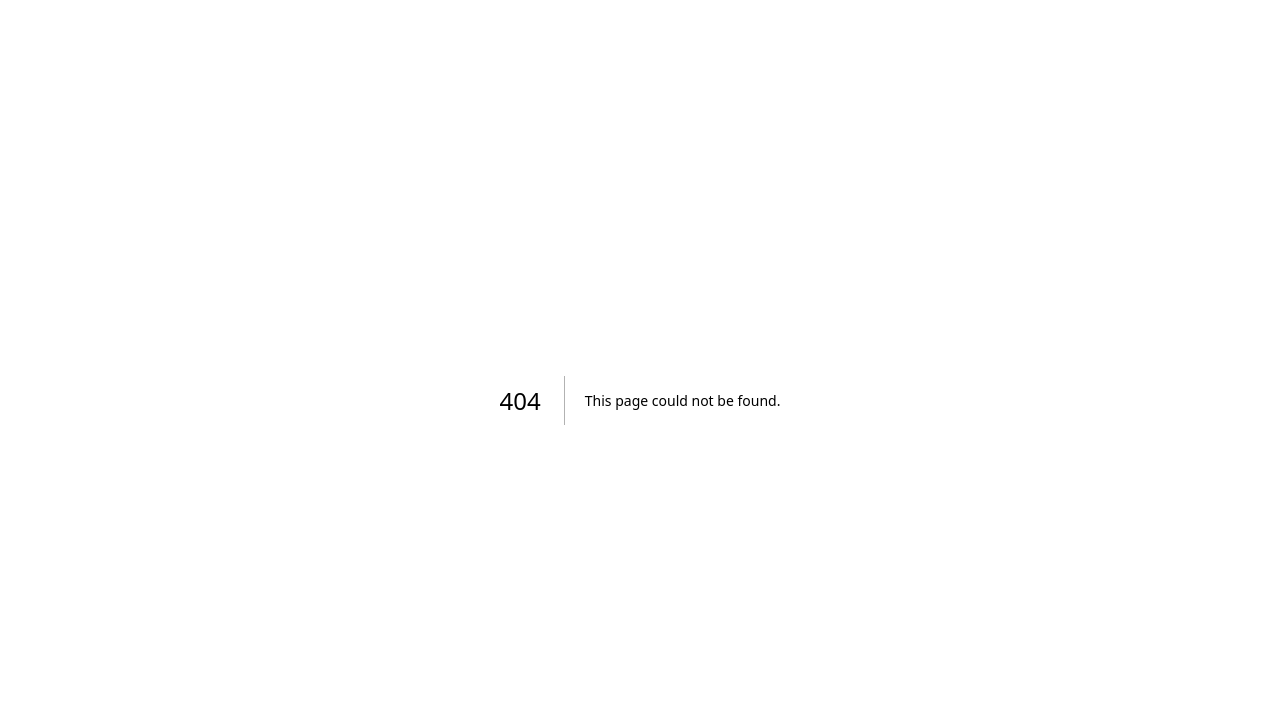
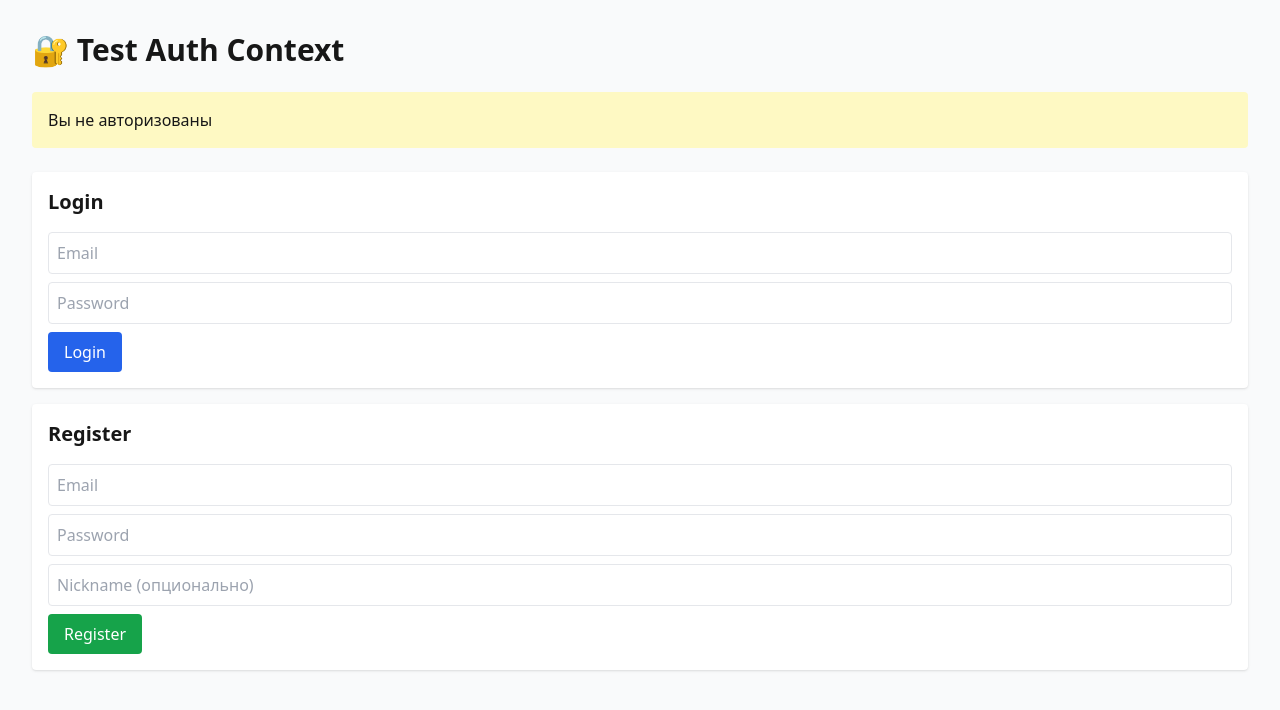
Before and after one commit to Rayleighsilv/svoikrug, a Next.js app in the folder web/: page /test-auth in a window 1280 px wide. Before the commit this address had no page. Shown: the top 710 px of the page. Built offline with nearby package versions, Linux system fonts and the light colour scheme; no server answers.

Commit message:
feat(web): add AuthContext, test API/auth pages, wrap app in AuthProvider

```diff
--- a/web/src/app/layout.tsx
+++ b/web/src/app/layout.tsx
@@ -1,6 +1,7 @@
 import type { Metadata } from "next";
 import localFont from "next/font/local";
 import "./globals.css";
+import { AuthProvider } from "@/contexts/AuthContext";
 
 const geistSans = localFont({
   src: "./fonts/GeistVF.woff",
@@ -14,8 +15,8 @@ const geistMono = localFont({
 });
 
 export const metadata: Metadata = {
-  title: "Create Next App",
-  description: "Generated by create next app",
+  title: "SvoiKrug - Квартирники",
+  description: "Социальная сеть для организации камерных встреч",
 };
 
 export default function RootLayout({
@@ -24,11 +25,11 @@ export default function RootLayout({
   children: React.ReactNode;
 }>) {
   return (
-    <html lang="en">
+    <html lang="ru">
       <body
-        className={`${geistSans.variable} ${geistMono.variable} antialiased`}
+        className={`${geistSans.variable} ${geistMono.variable} font-sans`}
       >
-        {children}
+        <AuthProvider>{children}</AuthProvider>
       </body>
     </html>
   );
--- /dev/null
+++ b/web/src/app/test-api/page.tsx
@@ -0,0 +1,89 @@
+'use client'
+
+import { useState } from 'react'
+import { api } from '@/lib/api'
+
+type ApiError = { status: number; code?: string; message: string }
+
+export default function TestApiPage() {
+  const [healthResult, setHealthResult] = useState<unknown>(null)
+  const [eventsResult, setEventsResult] = useState<unknown>(null)
+  const [error, setError] = useState<ApiError | null>(null)
+  const [loading, setLoading] = useState(false)
+
+  const testHealth = async () => {
+    setLoading(true)
+    setError(null)
+    try {
+      const data = await api.get('/health')
+      setHealthResult(data)
+    } catch (e) {
+      setError(e as ApiError)
+    } finally {
+      setLoading(false)
+    }
+  }
+
+  const testEvents = async () => {
+    setLoading(true)
+    setError(null)
+    try {
+      const data = await api.get('/events')
+      setEventsResult(data)
+    } catch (e) {
+      setError(e as ApiError)
+    } finally {
+      setLoading(false)
+    }
+  }
+
+  return (
+    <main className="min-h-screen p-8 bg-gray-50 text-gray-900">
+      <h1 className="text-3xl font-semibold mb-6">🧪 API Test Page</h1>
+
+      <div className="flex gap-3 mb-6">
+        <button
+          onClick={testHealth}
+          disabled={loading}
+          className="px-4 py-2 bg-blue-600 text-white rounded hover:bg-blue-700 disabled:opacity-50"
+        >
+          GET /health
+        </button>
+        <button
+          onClick={testEvents}
+          disabled={loading}
+          className="px-4 py-2 bg-green-600 text-white rounded hover:bg-green-700 disabled:opacity-50"
+        >
+          GET /events
+        </button>
+      </div>
+
+      {loading && <p className="mb-4 text-gray-600">Загрузка...</p>}
+
+      {error && (
+        <div className="mb-4 p-4 bg-red-100 text-red-900 rounded">
+          <strong>Ошибка:</strong> {error.status} — {error.message}
+          {error.code && <span> (код: {error.code})</span>}
+        </div>
+      )}
+
+      {healthResult !== null && (
+        <div className="mb-4 p-4 bg-white rounded shadow">
+          <h2 className="font-semibold mb-2">/health:</h2>
+          <pre className="text-sm text-gray-800 overflow-auto">
+            {JSON.stringify(healthResult, null, 2)}
+          </pre>
+        </div>
+      )}
+
+      {eventsResult !== null && (
+        <div className="p-4 bg-white rounded shadow">
+          <h2 className="font-semibold mb-2">/events:</h2>
+          <pre className="text-sm text-gray-800 overflow-auto">
+            {JSON.stringify(eventsResult, null, 2)}
+          </pre>
+        </div>
+      )}
+    </main>
+  )
+}
--- /dev/null
+++ b/web/src/app/test-auth/page.tsx
@@ -0,0 +1,125 @@
+'use client'
+
+import { useAuth } from '@/contexts/AuthContext'
+import { useState } from 'react'
+
+export default function TestAuthPage() {
+  const { user, loading, login, register, logout } = useAuth()
+  const [email, setEmail] = useState('')
+  const [password, setPassword] = useState('')
+  const [nickname, setNickname] = useState('')
+  const [error, setError] = useState('')
+
+  const handleLogin = async (e: React.FormEvent) => {
+    e.preventDefault()
+    setError('')
+    try {
+      await login(email, password)
+      setEmail('')
+      setPassword('')
+    } catch (err) {
+      setError((err as { message?: string }).message || 'Login failed')
+    }
+  }
+
+  const handleRegister = async (e: React.FormEvent) => {
+    e.preventDefault()
+    setError('')
+    try {
+      await register(email, password, nickname || undefined)
+      setEmail('')
+      setPassword('')
+      setNickname('')
+    } catch (err) {
+      setError((err as { message?: string }).message || 'Registration failed')
+    }
+  }
+
+  if (loading) {
+    return <div className="p-8">Загрузка...</div>
+  }
+
+  return (
+    <main className="min-h-screen p-8 bg-gray-50">
+      <h1 className="text-3xl font-semibold mb-6">🔐 Test Auth Context</h1>
+
+      {user ? (
+        <div className="mb-6 p-4 bg-green-100 rounded">
+          <h2 className="text-xl font-semibold mb-2">Вы авторизованы:</h2>
+          <p><strong>Email:</strong> {user.email}</p>
+          <p><strong>Nickname:</strong> {user.profile?.nickname || 'Не указан'}</p>
+          <p><strong>Trust Score:</strong> {user.profile?.trustScore ?? 0}</p>
+          <button
+            onClick={logout}
+            className="mt-4 px-4 py-2 bg-red-600 text-white rounded hover:bg-red-700"
+          >
+            Logout
+          </button>
+        </div>
+      ) : (
+        <div className="mb-6 p-4 bg-yellow-100 rounded">
+          <p>Вы не авторизованы</p>
+        </div>
+      )}
+
+      <form onSubmit={handleLogin} className="mb-4 p-4 bg-white rounded shadow">
+        <h2 className="text-xl font-semibold mb-4">Login</h2>
+        <input
+          type="email"
+          placeholder="Email"
+          value={email}
+          onChange={(e) => setEmail(e.target.value)}
+          className="w-full mb-2 p-2 border rounded"
+          required
+        />
+        <input
+          type="password"
+          placeholder="Password"
+          value={password}
+          onChange={(e) => setPassword(e.target.value)}
+          className="w-full mb-2 p-2 border rounded"
+          required
+        />
+        <button type="submit" className="px-4 py-2 bg-blue-600 text-white rounded">
+          Login
+        </button>
+      </form>
+
+      <form onSubmit={handleRegister} className="mb-4 p-4 bg-white rounded shadow">
+        <h2 className="text-xl font-semibold mb-4">Register</h2>
+        <input
+          type="email"
+          placeholder="Email"
+          value={email}
+          onChange={(e) => setEmail(e.target.value)}
+          className="w-full mb-2 p-2 border rounded"
+          required
+        />
+        <input
+          type="password"
+          placeholder="Password"
+          value={password}
+          onChange={(e) => setPassword(e.target.value)}
+          className="w-full mb-2 p-2 border rounded"
+          required
+        />
+        <input
+          type="text"
+          placeholder="Nickname (опционально)"
+          value={nickname}
+          onChange={(e) => setNickname(e.target.value)}
+          className="w-full mb-2 p-2 border rounded"
+        />
+        <button type="submit" className="px-4 py-2 bg-green-600 text-white rounded">
+          Register
+        </button>
+      </form>
+
+      {error && (
+        <div className="p-4 bg-red-100 text-red-900 rounded">
+          <strong>Ошибка:</strong> {error}
+        </div>
+      )}
+    </main>
+  )
+}
--- /dev/null
+++ b/web/src/contexts/AuthContext.tsx
@@ -0,0 +1,92 @@
+'use client'
+
+import { createContext, useContext, useEffect, useState, ReactNode } from 'react'
+import { api } from '@/lib/api'
+
+type Profile = {
+  nickname: string
+  bio?: string | null
+  avatarUrl?: string | null
+  district?: string | null
+  trustScore: number
+  isVerified: boolean
+}
+
+type User = {
+  id: string
+  email: string
+  status: string
+  profile: Profile | null
+}
+
+type AuthContextType = {
+  user: User | null
+  loading: boolean
+  login: (email: string, password: string) => Promise<void>
+  register: (email: string, password: string, nickname?: string) => Promise<void>
+  logout: () => Promise<void>
+}
+
+const AuthContext = createContext<AuthContextType | undefined>(undefined)
+
+export function AuthProvider({ children }: { children: ReactNode }) {
+  const [user, setUser] = useState<User | null>(null)
+  const [loading, setLoading] = useState(true)
+
+  // Проверка сессии при загрузке приложения
+  useEffect(() => {
+    const checkAuth = async () => {
+      try {
+        const response = await api.get<{ success: boolean; user: User }>('/auth/me')
+        setUser(response.user)
+      } catch {
+        setUser(null)
+      } finally {
+        setLoading(false)
+      }
+    }
+
+    checkAuth()
+  }, [])
+
+  const login = async (email: string, password: string) => {
+    const response = await api.post<{ success: boolean; user: User }>('/auth/login', {
+      email,
+      password,
+    })
+    setUser(response.user)
+  }
+
+  const register = async (email: string, password: string, nickname?: string) => {
+    const response = await api.post<{ success: boolean; user: User }>('/auth/register', {
+      email,
+      password,
+      nickname,
+    })
+    setUser(response.user)
+  }
+
+  const logout = async () => {
+    try {
+      await api.post('/auth/logout')
+    } catch (err) {
+      console.error('Logout error:', err)
+    } finally {
+      setUser(null)
+    }
+  }
+
+  return (
+    <AuthContext.Provider value={{ user, loading, login, register, logout }}>
+      {children}
+    </AuthContext.Provider>
+  )
+}
+
+export function useAuth() {
+  const context = useContext(AuthContext)
+  if (context === undefined) {
+    throw new Error('useAuth must be used within an AuthProvider')
+  }
+  return context
+}
```
